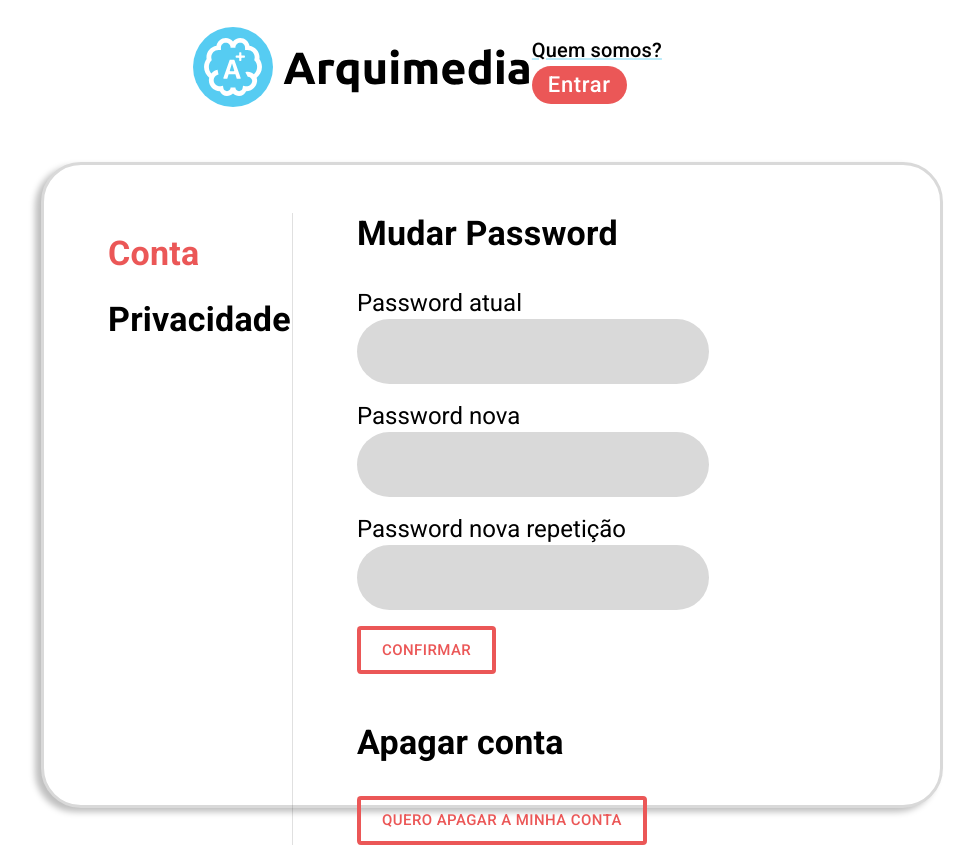
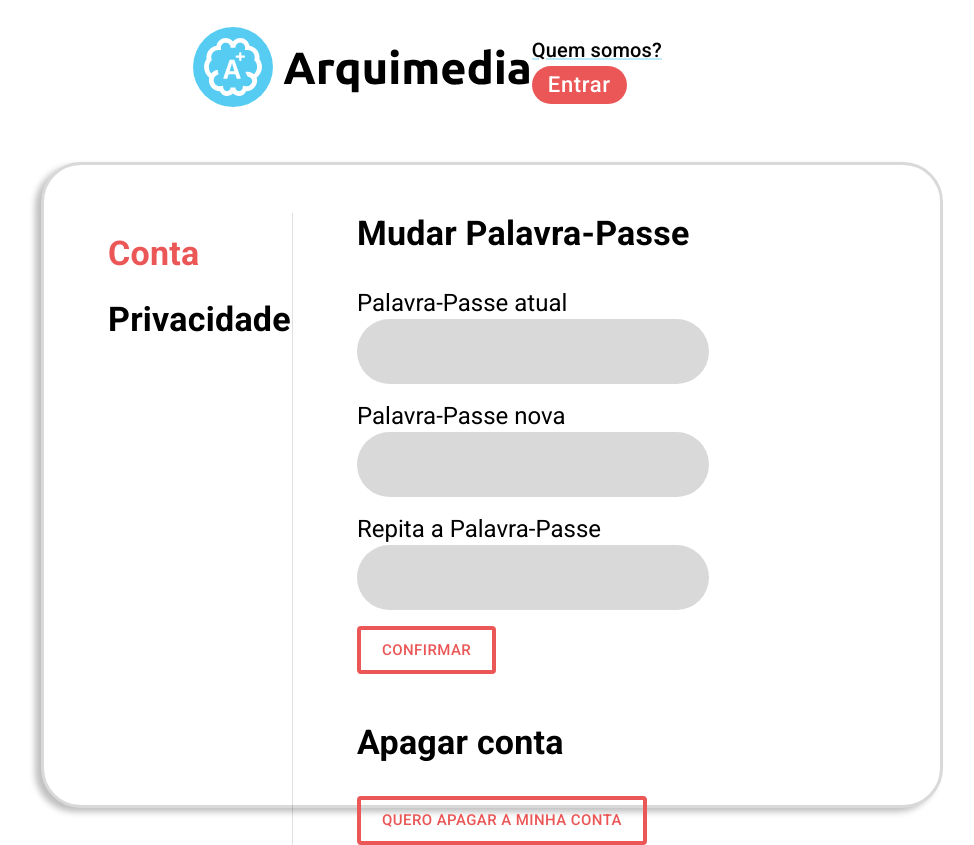
Before and after one commit to HackerSchool/Arquimedia, a React (Create React App) app in the folder frontend/: page /configuracoes in a window 1280 px wide. Shown: the whole page, without its empty margins (151-1125 px from the left). Built offline with nearby package versions, Linux system fonts and the light colour scheme; no server answers; sample sign-in values are in the browser's storage.

Commit message:
Password -> Palavra-passe

```diff
--- a/frontend/src/components/login/LoginInput.js
+++ b/frontend/src/components/login/LoginInput.js
@@ -48,7 +48,7 @@ const LoginInput = () => {
 				error.response.data.non_field_errors[0] ===
 					'Unable to log in with provided credentials.'
 			)
-				enqueueSnackbar('Nome de utilizador e/ou password incorretos', {
+				enqueueSnackbar('Nome de utilizador e/ou palavra-passe incorretos', {
 					variant: 'error',
 				});
 		});
@@ -96,7 +96,7 @@ const LoginInput = () => {
 						className={classes.input}
 						inputProps={{ style: { margin: '0 1rem 0 1rem', fontSize: 26 } }}
 						variant='outlined'
-						placeholder='Password'
+						placeholder='Palavra-passe'
 						type='password'
 						onChange={handleChangePassword}
 						onKeyUp={handleKeyPress}
--- a/frontend/src/components/register/RegisterInput.js
+++ b/frontend/src/components/register/RegisterInput.js
@@ -63,7 +63,7 @@ const RegisterInput = () => {
 				{ variant: 'warning' }
 			);
 		else if (pass1 !== pass2)
-			enqueueSnackbar('As passwords inseridas são diferentes.', { variant: 'warning' });
+			enqueueSnackbar('As palavras-passe inseridas são diferentes.', { variant: 'warning' });
 		else {
 			const body = {
 				username: username,
@@ -104,7 +104,7 @@ const RegisterInput = () => {
 								'The password is too similar to the emails.')
 					)
 						enqueueSnackbar(
-							'A sua palavra passe é demasiado parecida com o resto da sua informação pessoal.',
+							'A sua palavra-passe é demasiado parecida com o resto da sua informação pessoal.',
 							{ variant: 'warning' }
 						);
 					else if (
@@ -112,7 +112,7 @@ const RegisterInput = () => {
 						error.response.data.password1[0] === 'This password is entirely numeric.'
 					)
 						enqueueSnackbar(
-							'A sua palavra passe não pode ser composta unicamente por carateres numéricos.',
+							'A sua palavra-passe não pode ser composta unicamente por carateres numéricos.',
 							{ variant: 'warning' }
 						);
 					else if (
@@ -195,7 +195,7 @@ const RegisterInput = () => {
 							className={classes.input}
 							inputProps={{ style: { margin: '0 1rem 0 1rem', fontSize: 26 } }}
 							variant='outlined'
-							placeholder='Password'
+							placeholder='Palavra-passe'
 							type='password'
 							autoComplete='password'
 							onChange={handleChangePass1}
@@ -208,7 +208,7 @@ const RegisterInput = () => {
 							className={classes.input}
 							inputProps={{ style: { margin: '0 1rem 0 1rem', fontSize: 26 } }}
 							variant='outlined'
-							placeholder='Repete a password'
+							placeholder='Repete a palavra-passe'
 							type='password'
 							autoComplete='password'
 							onChange={handleChangePass2}
--- a/frontend/src/pages/PasswordResetPage.js
+++ b/frontend/src/pages/PasswordResetPage.js
@@ -49,7 +49,7 @@ const PasswordResetPage = () => {
 			direction='column'
 		>
 			<Typography className={classes.formItems} variant='h2'>
-				Reset de Password
+				Reset de palavra-passe
 			</Typography>
 			<TextField
 				className={classes.formItems}
--- a/frontend/src/pages/SettingsPage.js
+++ b/frontend/src/pages/SettingsPage.js
@@ -95,7 +95,7 @@ export const SettingsPage = () => {
 					error.response.data.non_field_errors[0] ===
 						'Your old password was entered incorrectly. Please enter it again.'
 				)
-					enqueueSnackbar('Password incorreta!', { variant: 'error' });
+					enqueueSnackbar('Palavra-passe incorreta!', { variant: 'error' });
 				else enqueueSnackbar('Não foi possível apagar conta!', { variant: 'error' });
 			}
 		);
@@ -104,9 +104,9 @@ export const SettingsPage = () => {
 	const handleChangePassword = () => {
 		// change the password
 		if (newPassword !== newPasswordRep)
-			enqueueSnackbar('Novas passwords têm de ser iguais', { variant: 'error' });
+			enqueueSnackbar('Novas palavras-passe têm de ser iguais', { variant: 'error' });
 		else if (newPassword === currentPassword) {
-			enqueueSnackbar('Nova password não pode ser igual à password atual', {
+			enqueueSnackbar('Nova palavra-passe não pode ser igual à palavra-passe atual', {
 				variant: 'error',
 			});
 		} else {
@@ -116,7 +116,7 @@ export const SettingsPage = () => {
 				newPassword,
 				newPasswordRep,
 				() => {
-					enqueueSnackbar('Password mudada com sucesso!', {
+					enqueueSnackbar('Palavra-passe mudada com sucesso!', {
 						variant: 'success',
 					});
 					setCurrentPassword('');
@@ -140,11 +140,11 @@ export const SettingsPage = () => {
 								});
 						});
 					} else if (error.response.data.old_password)
-						enqueueSnackbar('Password atual errada!', {
+						enqueueSnackbar('Palavra-passe atual errada!', {
 							variant: 'error',
 						});
 					else {
-						enqueueSnackbar('Erro na mudança de password!', {
+						enqueueSnackbar('Erro na mudança de palavra-passe!', {
 							variant: 'error',
 						});
 					}
@@ -190,11 +190,11 @@ export const SettingsPage = () => {
 							fontWeight='bold'
 							className={classes.settingsSubTitle}
 						>
-							Mudar Password
+							Mudar Palavra-Passe
 						</Typography>
 					</Grid>
 					<Grid item>
-						<Typography variant='h5'>Password atual</Typography>
+						<Typography variant='h5'>Palavra-Passe atual</Typography>
 						<TextInput
 							type='password'
 							backgroundColor='#D9D9D9'
@@ -205,7 +205,7 @@ export const SettingsPage = () => {
 						/>
 					</Grid>
 					<Grid item>
-						<Typography variant='h5'>Password nova</Typography>
+						<Typography variant='h5'>Palavra-Passe nova</Typography>
 						<TextInput
 							type='password'
 							backgroundColor='#D9D9D9'
@@ -216,7 +216,7 @@ export const SettingsPage = () => {
 						/>
 					</Grid>
 					<Grid item>
-						<Typography variant='h5'>Password nova repetição</Typography>
+						<Typography variant='h5'>Repita a Palavra-Passe</Typography>
 						<TextInput
 							type='password'
 							backgroundColor='#D9D9D9'
@@ -266,7 +266,7 @@ export const SettingsPage = () => {
 									Tens a certeza que queres apagar a conta?
 								</Typography>
 								<Typography variant='h5'>
-									Insere a password para continuar
+									Insere a palavra-passe para continuar
 								</Typography>
 								<TextInput
 									type='password'
```
